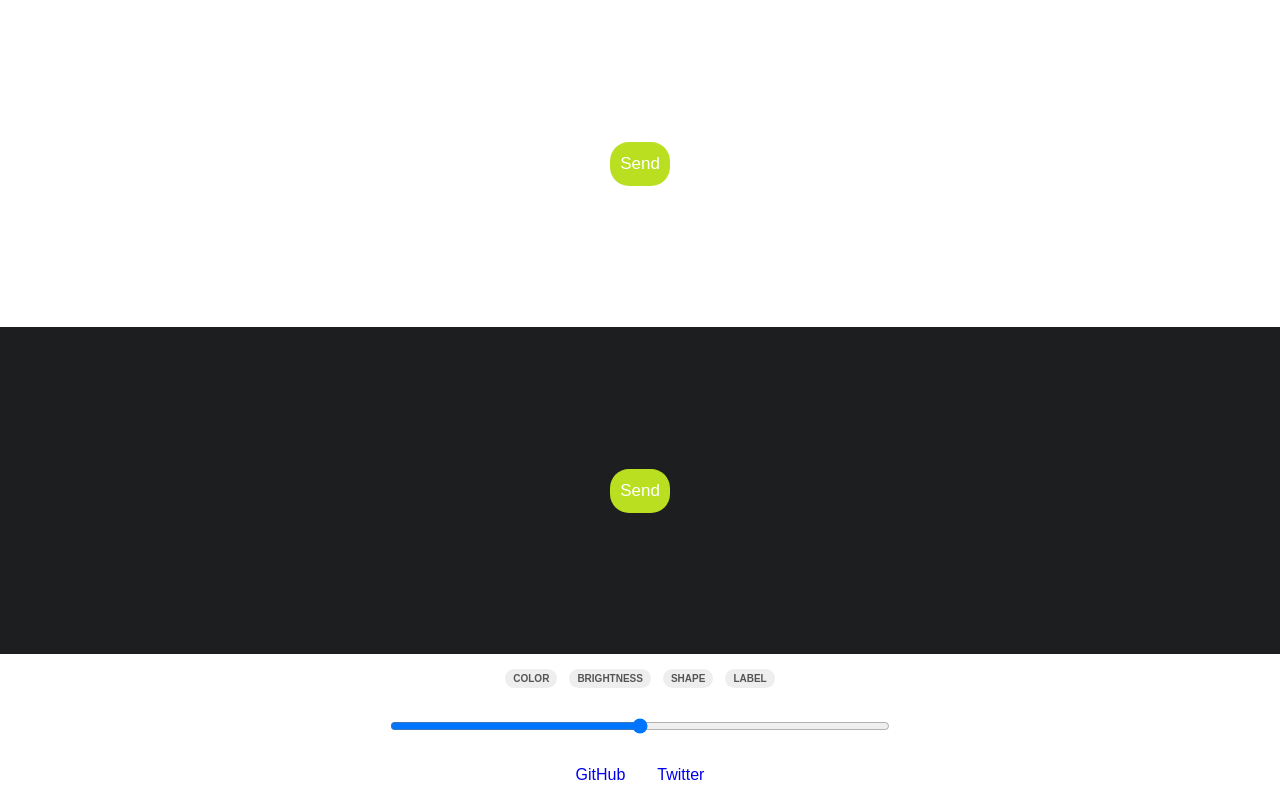
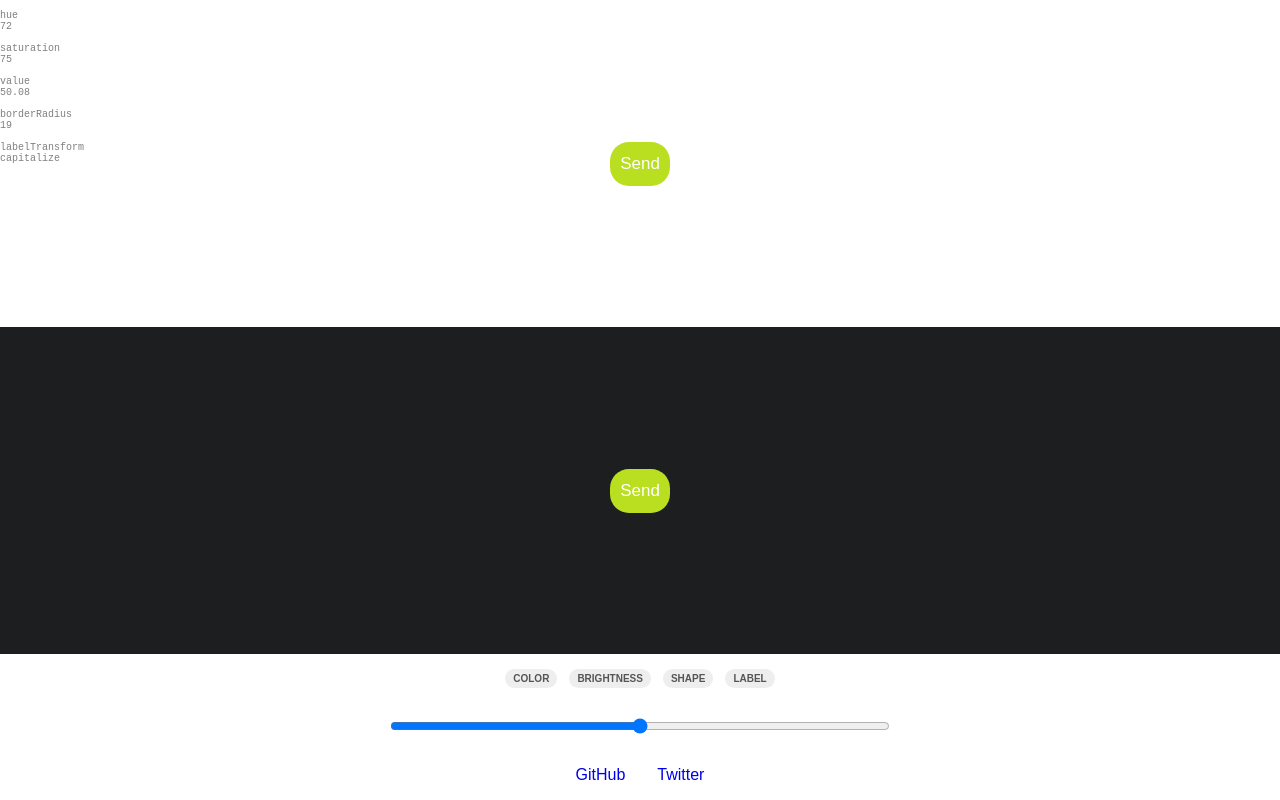
Before and after one commit to andyjakubowski/button-lab, a website: page dist/index.html in a window 1280 px wide. Drawn offline with Linux system fonts and the light colour scheme.

Commit message:
Add debug view

```diff
--- a/dist/index.html
+++ b/dist/index.html
@@ -64,6 +64,12 @@
         <li class="footer__link-item"><a class="footer__link footer__link-twitter" href="https://twitter.com/jakubowskiandy/status/1329100296312807425">Twitter</a></li>
       </ul>
     </footer>
+    <div class="debug-container">
+      <div class="debug-content">
+        <pre class="debug-pre">
+        </pre>
+      </div>
+    </div>
     <script src="./util.js"></script>
     <script src="./lab.js"></script>
   </body>
--- a/dist/lab.js
+++ b/dist/lab.js
@@ -81,6 +81,7 @@ const Data = (function makeData() {
 const App = (function buildApp() {
   let buttonEls;
   let buttonLabelEls;
+  let debugPreEl;
 
   function getHslPropValue({ hue, saturation, value }) {
     return `hsl(${hue}, ${saturation}%, ${value}%)`;
@@ -106,6 +107,13 @@ const App = (function buildApp() {
     });
   }
 
+  function updateDebugView(dataObj) {
+    const propNames = Object.getOwnPropertyNames(dataObj);
+    const strings = propNames.map((name) => `${name}\n${dataObj[name]}\n`);
+    const contentStr = strings.join('\n');
+    debugPreEl.textContent = contentStr;
+  }
+
   function addEventListeners() {}
 
   function setDomReferences() {
@@ -114,6 +122,7 @@ const App = (function buildApp() {
     const buttonLabelElsHTMLCollection = document.getElementsByClassName(
       'button__label'
     );
+    debugPreEl = document.getElementsByClassName('debug-pre').item(0);
     buttonLabelEls = [...buttonLabelElsHTMLCollection];
   }
 
@@ -122,7 +131,10 @@ const App = (function buildApp() {
       Data.init();
       setDomReferences();
       addEventListeners();
-      updateButtonView(Data.getData());
+
+      const data = Data.getData();
+      updateButtonView(data);
+      updateDebugView(data);
     },
   };
 })();
--- a/dist/styles.css
+++ b/dist/styles.css
@@ -122,7 +122,6 @@ main {
 }
 
 .footer {
-  /* padding-bottom: 1em; */
 }
 
 .footer__link-list {
@@ -143,9 +142,16 @@ main {
 
 .footer__link-github,
 .footer__link-twitter {
-  /* font-size: 1.5em; */
+  text-decoration: none;
+}
 
-  text-decoration: none;
+.debug-container {
+  position: absolute;
+}
+
+.debug-content {
+  opacity: 0.5;
+  font-size: 10px;
 }
 
 /* Positioning */
```
